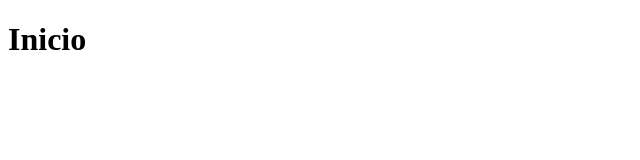
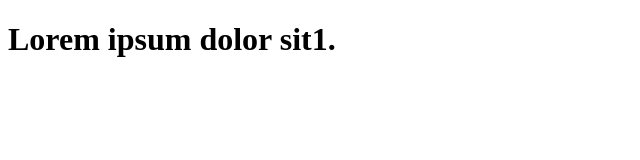
Before and after one commit to franciscomeulen1/eliminar-segundo, a plain HTML site: page index.html in a window 1280 px wide. Shown: the whole page, without its empty margins (0-640 px from the left). Drawn offline with Linux system fonts and the light colour scheme.

Commit message:
agregue titulo lorem1

```diff
--- a/index.html
+++ b/index.html
@@ -7,6 +7,6 @@
     <title>Document</title>
 </head>
 <body>
-    <h1>Inicio</h1>
+    <h1>Lorem ipsum dolor sit1.</h1>
 </body>
 </html>
```
